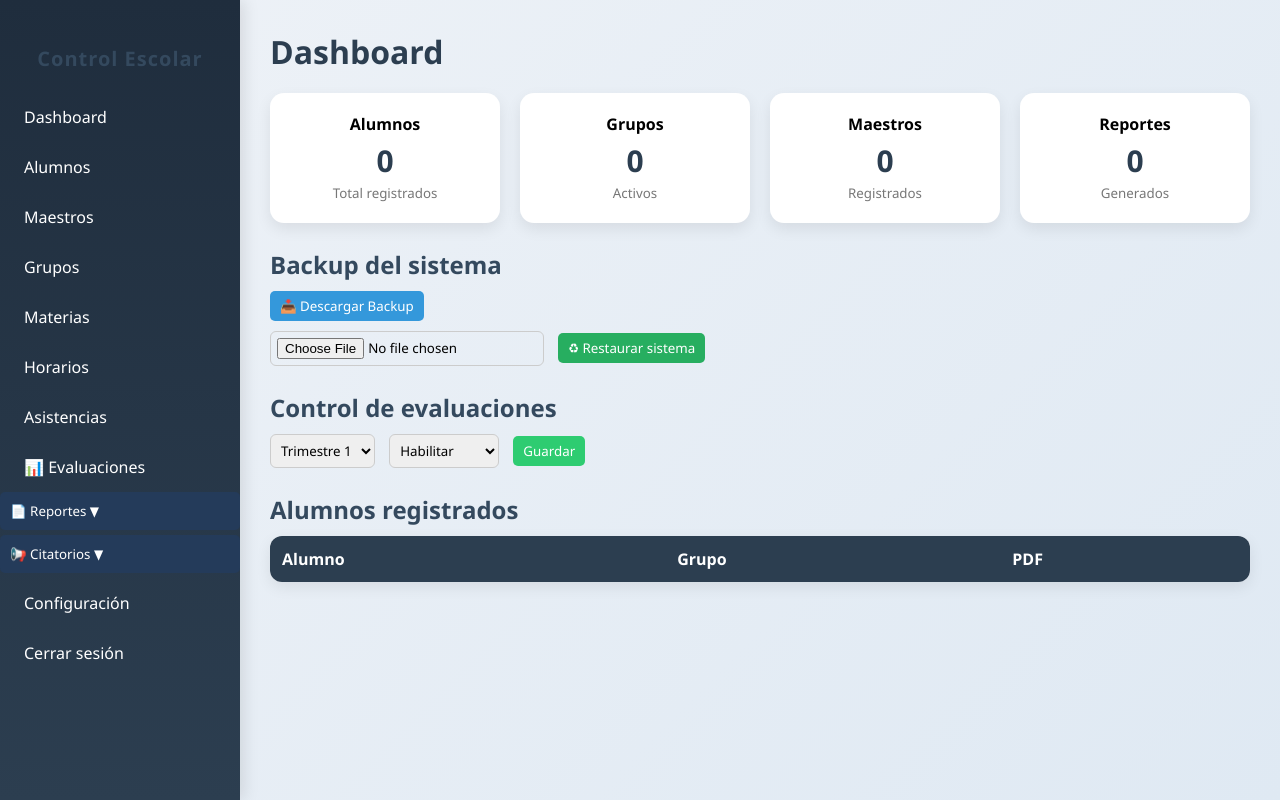
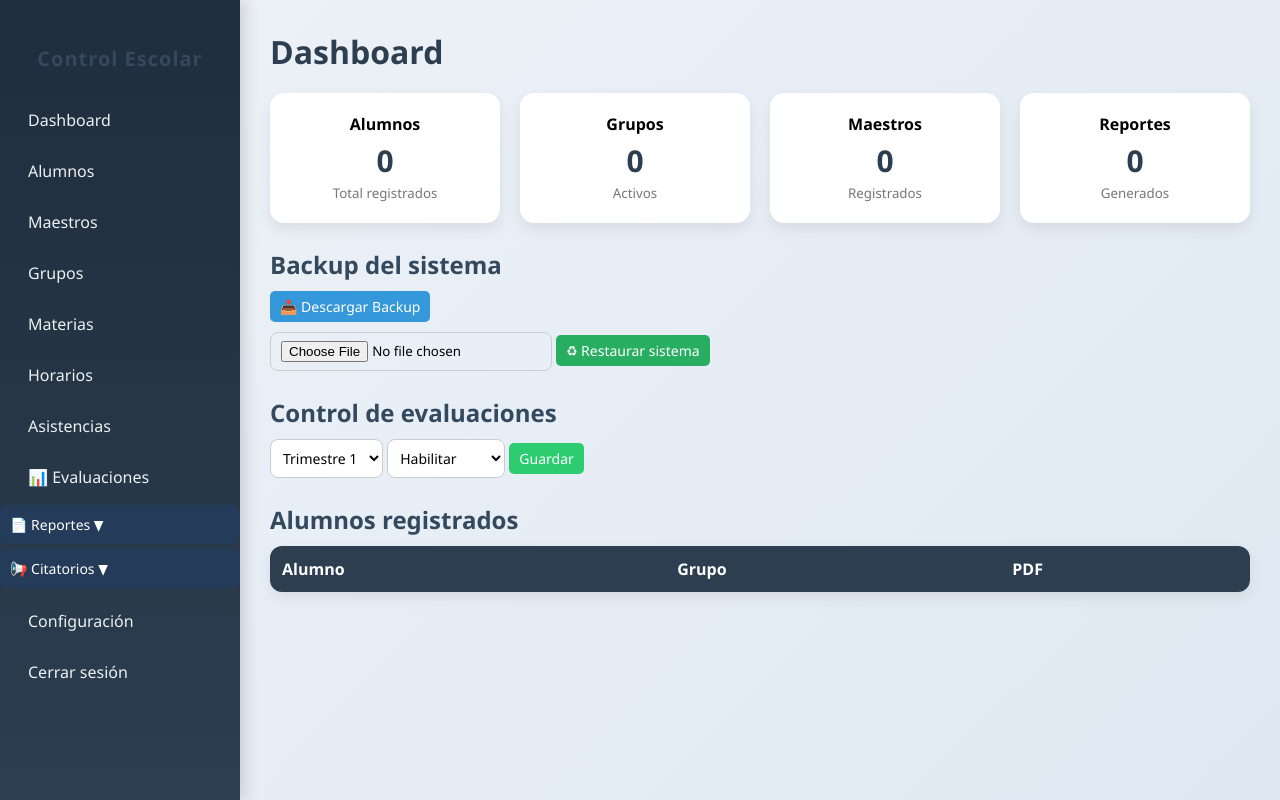
Before and after one commit to computacioneizi85-oss/control-escolar, a Flask app: page /admin/ in a window 1280 px wide. Run offline with Flask 3, Linux system fonts and the light colour scheme; the visitor is signed in with stand-in values (Sample User, id 1); data that the repository does not hold is empty.

Commit message:
arreglando dash 6

```diff
--- a/static/style.css
+++ b/static/style.css
@@ -26,36 +32,50 @@ left:0;
 top:0;
 height:100vh;
 padding-top:20px;
-box-shadow:4px 0 15px rgba(0,0,0,0.1);
+box-shadow:4px 0 15px rgba(0,0,0,0.15);
 }
 
 .sidebar h2{
 text-align:center;
-margin-bottom:20px;
+margin-bottom:25px;
 font-size:20px;
 letter-spacing:1px;
+font-weight:600;
 }
 
+/* LINKS */
+
 .sidebar a{
-display:block;
-padding:14px 20px;
-color:white;
+display:flex;
+align-items:center;
+gap:10px;
+padding:12px 18px;
+margin:5px 10px;
+color:#ecf0f1;
 text-decoration:none;
-transition:all 0.3s ease;
-border-left:4px solid transparent;
+border-radius:8px;
+transition:all 0.25s ease;
 }
 
 .sidebar a:hover{
-background:#34495e;
-border-left:4px solid #3498db;
-padding-left:25px;
+background:#3498db;
+transform:translateX(5px);
 }
 
-/* 🔥 SUBMENÚ */
+/* ACTIVO */
+
+.sidebar a.active{
+background:#2980b9;
+font-weight:bold;
+}
+
+/* =========================
+SUBMENÚ
+========================= */
 
 .submenu{
 display:none;
-margin-left:10px;
+margin-left:15px;
 animation:fadeIn 0.3s ease;
 }
 
@@ -64,25 +84,28 @@ background:#34495e;
 font-size:14px;
 margin-bottom:5px;
 border-radius:6px;
-padding:10px;
+padding:8px 10px;
 }
 
 .submenu-btn{
 width:100%;
-padding:14px 20px;
+padding:12px 18px;
 background:none;
 border:none;
 color:white;
 text-align:left;
 cursor:pointer;
-transition:all 0.3s ease;
+border-radius:8px;
+transition:0.25s;
 }
 
 .submenu-btn:hover{
-background:#34495e;
+background:#3498db;
 }
 
-/* CONTENIDO PRINCIPAL */
+/* =========================
+CONTENIDO
+========================= */
 
 .content{
 margin-left:240px;
@@ -135,38 +162,88 @@ margin-top:5px;
 color:#2c3e50;
 }
 
-/* BOTONES */
+/* =========================
+BOTONES PRO
+========================= */
 
-.btn{
+button, .btn{
 background:linear-gradient(135deg,#3498db,#2980b9);
 border:none;
 color:white;
 padding:8px 14px;
 border-radius:8px;
 cursor:pointer;
-transition:all 0.3s ease;
+transition:all 0.25s ease;
+font-size:14px;
 }
 
-.btn:hover{
-transform:scale(1.05);
+button:hover, .btn:hover{
+transform:translateY(-1px);
 box-shadow:0 5px 10px rgba(0,0,0,0.15);
 }
 
-/* FORM */
+/* BOTÓN PELIGRO */
+
+button.danger{
+background:#e74c3c;
+}
+
+button.danger:hover{
+background:#c0392b;
+}
+
+/* =========================
+FORMULARIOS 🔥 (MEJORADO)
+========================= */
 
 form{
 margin-top:10px;
 margin-bottom:20px;
 }
 
-select, input{
-padding:6px;
-margin-right:10px;
-border-radius:6px;
+/* INPUTS */
+
+input{
+padding:8px 10px;
+border-radius:8px;
 border:1px solid #ccc;
+outline:none;
+transition:0.2s;
 }
 
-/* TABLA */
+input:focus{
+border-color:#3498db;
+box-shadow:0 0 5px rgba(52,152,219,0.4);
+}
+
+/* SELECT */
+
+select{
+padding:8px;
+border-radius:8px;
+border:1px solid #ccc;
+background:white;
+font-size:14px;
+outline:none;
+transition:0.2s;
+cursor:pointer;
+}
+
+select:focus{
+border-color:#3498db;
+box-shadow:0 0 5px rgba(52,152,219,0.4);
+}
+
+/* 🔥 SELECT MULTIPLE (FIX VISUAL) */
+
+select[multiple]{
+min-height:90px;
+padding:5px;
+}
+
+/* =========================
+TABLAS
+========================= */
 
 table{
 width:100%;
```
Also changed, not shown: other parts of static/style.css (+32 -39 lines).
